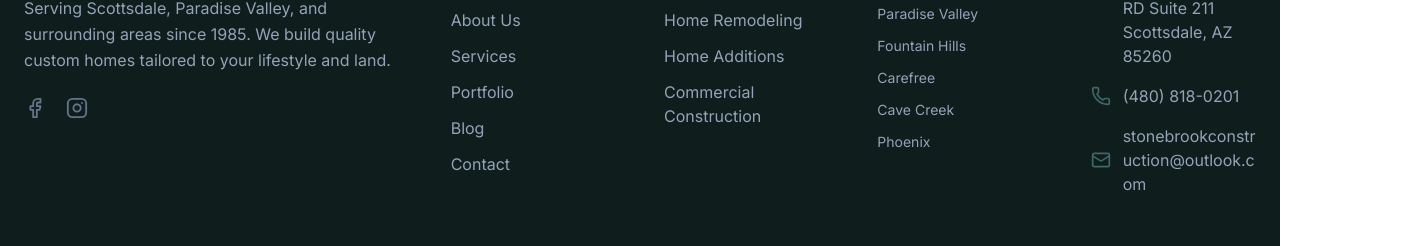
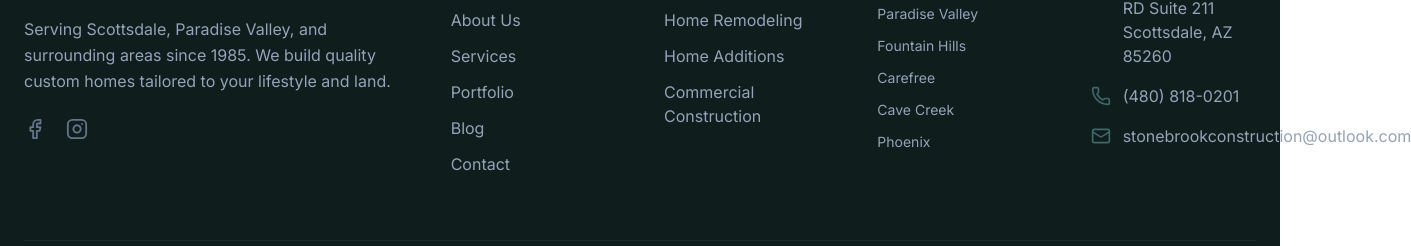
Before and after one commit to ahmedk-hue/stonebrook-homes-main, a React (Vite) app: page / in a window 1280 px wide. Shown: the part 6798-7044 px from the top of the page, 1411 px wide, since content can reach past the window. Built offline with nearby package versions, Linux system fonts and the light colour scheme; a web font is replaced by a local one.

Commit message:
Enhance footer: larger logo, force single-line email

```diff
--- a/src/components/Footer.tsx
+++ b/src/components/Footer.tsx
@@ -12,7 +12,7 @@ const Footer = () => {
                     {/* Brand Col */}
                     <div className="lg:col-span-2">
                         <Link to="/" className="inline-block mb-6">
-                            <img src="/logo.png" alt={SITE_CONFIG.name} className="h-auto w-48 brightness-0 invert" />
+                            <img src="/logo.png" alt={SITE_CONFIG.name} className="h-auto w-72 brightness-0 invert" />
                         </Link>
                         <p className="mb-6 leading-relaxed max-w-sm">
                             Serving {SITE_CONFIG.serviceAreas[0].name}, {SITE_CONFIG.serviceAreas[1].name}, and surrounding areas since {SITE_CONFIG.foundingYear}. We build quality custom homes tailored to your lifestyle and land.
@@ -82,7 +82,7 @@ const Footer = () => {
                             </li>
                             <li className="flex gap-3 items-center">
                                 <Mail className="text-primary flex-shrink-0" size={20} />
-                                <a href={`mailto:${SITE_CONFIG.contact.email}`} className="hover:text-white break-all">{SITE_CONFIG.contact.email}</a>
+                                <a href={`mailto:${SITE_CONFIG.contact.email}`} className="hover:text-white whitespace-nowrap">{SITE_CONFIG.contact.email}</a>
                             </li>
                         </ul>
                     </div>
```
